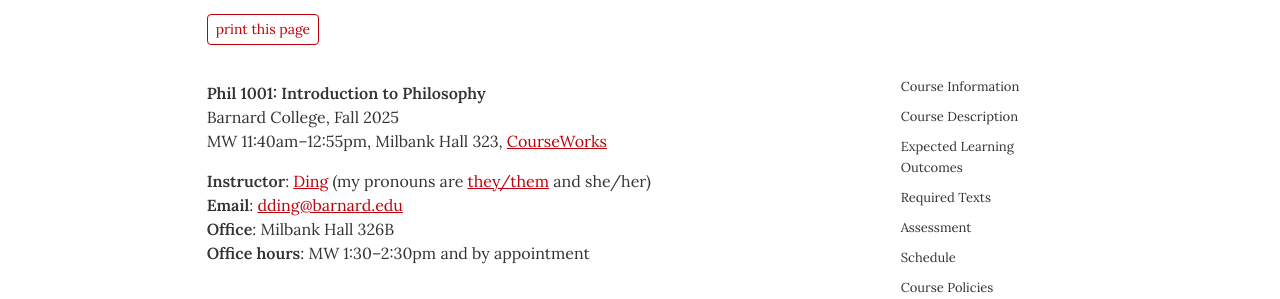
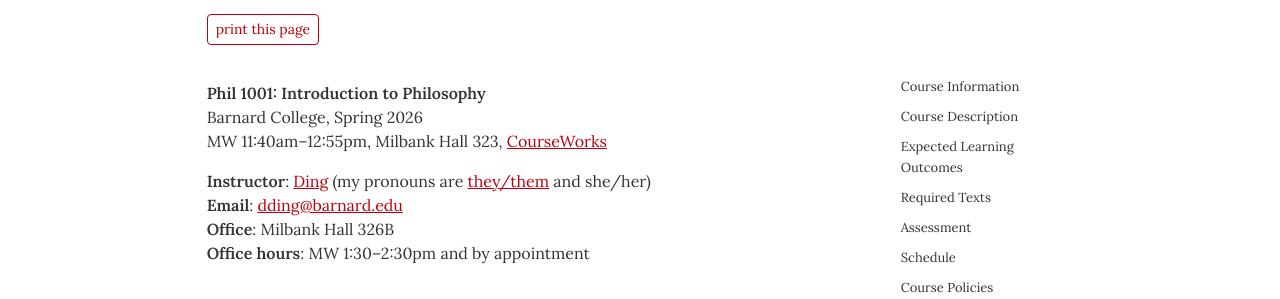
Before and after one commit to dingherself/intro, a Jekyll site: the page built from syllabus.md, in a window 1280 px wide and 900 px high. Shown: the part 205-504 px from the top of the window. Built offline with Jekyll 4.4.1, drawn with Linux system fonts in a browser that asks for light colours.

Commit message:
wrong semester

```diff
--- a/_config.yml
+++ b/_config.yml
@@ -53,7 +53,7 @@ future: true
 
 # Course
 institution:            "Barnard College"
-semester:              "Fall 2025"
+semester:              "Spring 2026"
 course_number:  "Phil 1001"
 course_title:         "Introduction to Philosophy"
 course_title_short: "Intro to Philosophy"
```
